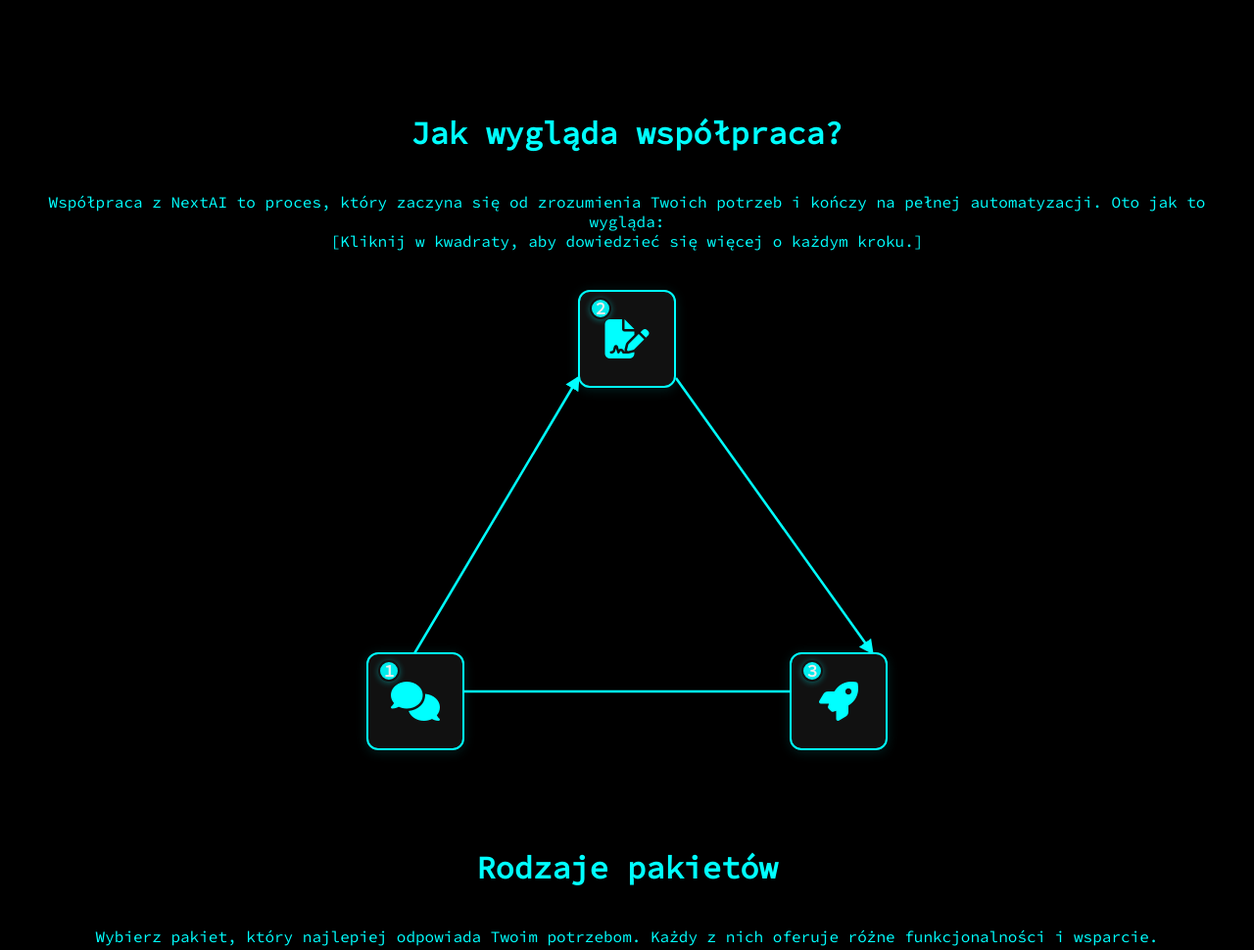
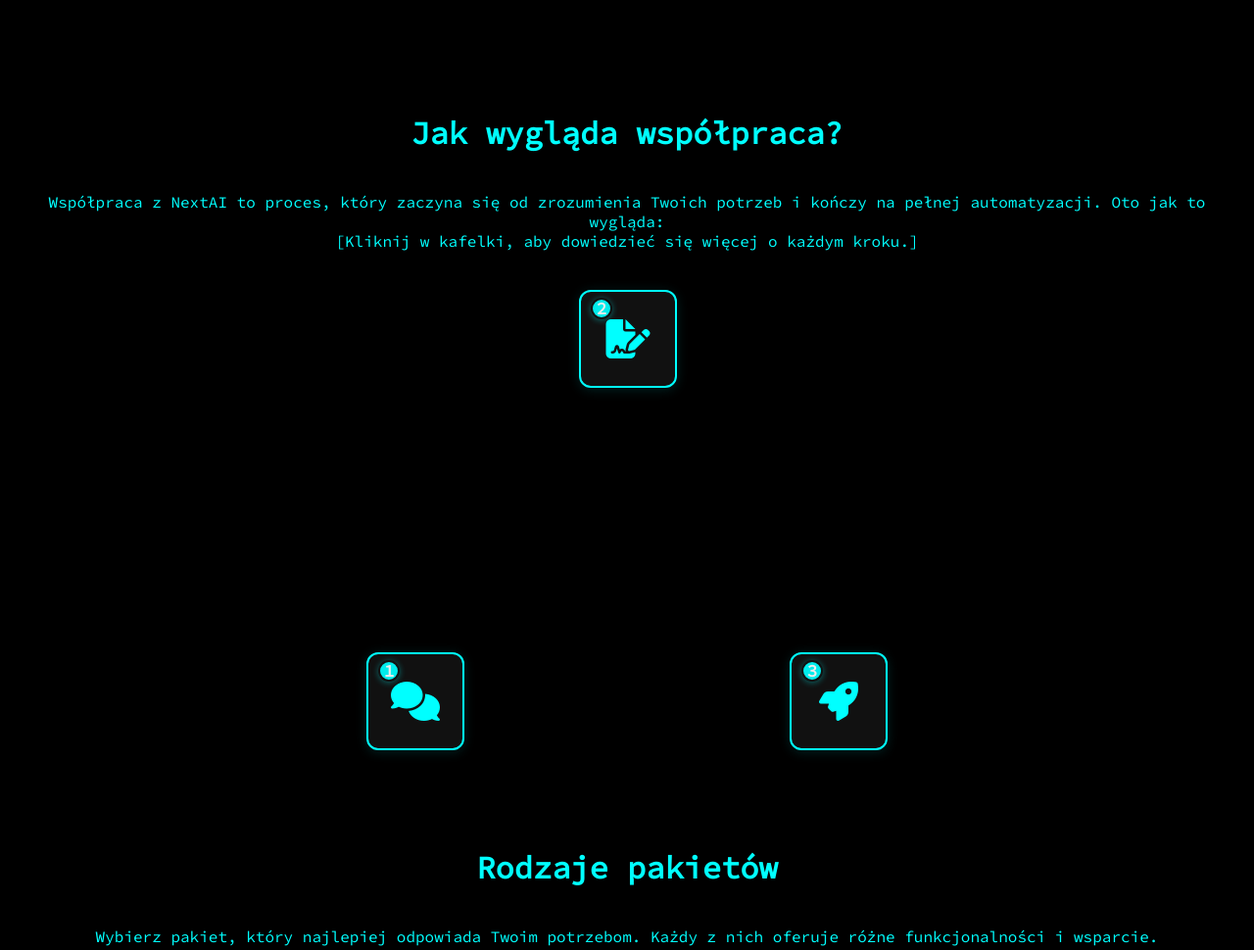
Before and after one commit to MatysiakQ/NextAI, a PHP site: page /main/index.html in a window 1280 px wide. Shown: the part 2151-3121 px from the top of the page at 98% size. Run offline with PHP 8.4, Linux system fonts and the light colour scheme.

Commit message:
i hte it

```diff
--- a/main/index.html
+++ b/main/index.html
@@ -162,30 +162,23 @@
     <h2 class="section-title glitch" data-text="Jak wygląda współpraca?">Jak wygląda współpraca?</h2>
     <p class="cooperation-description">Współpraca z NextAI to proces, który zaczyna się od zrozumienia Twoich potrzeb i
       kończy na pełnej automatyzacji. Oto jak to wygląda:</p>
-    <p class="triangle-box-info">[Kliknij w kwadraty, aby dowiedzieć się więcej o każdym kroku.]</p>
+    <p class="triangle-box-info">[Kliknij w kafelki, aby dowiedzieć się więcej o każdym kroku.]</p>
     <div class="cooperation-container triangle-layout">
-      <div class="triangle-box box-1">
+      <!-- Góra (Umowa) -->
+      <div class="triangle-box box-1" id="triangle-umowa">
         <span class="triangle-step-label">2</span>
         <i class="fa-solid fa-file-signature" title="Umowa"></i>
       </div>
-      <div class="triangle-box box-2">
+      <!-- Lewy dół (Konsultacja) -->
+      <div class="triangle-box box-2" id="triangle-konsultacja">
         <span class="triangle-step-label">1</span>
         <i class="fa-solid fa-comments" title="Konsultacja"></i>
       </div>
-      <div class="triangle-box box-3">
+      <!-- Prawy dół (Wdrożenie) -->
+      <div class="triangle-box box-3" id="triangle-wdrozenie">
         <span class="triangle-step-label">3</span>
         <i class="fa-solid fa-rocket" title="Wdrożenie"></i>
       </div>
-      <svg class="triangle-arrows" viewBox="0 0 700 550">
-        <defs>
-          <marker id="arrow" viewBox="0 0 10 10" refX="8" refY="5" markerWidth="6" markerHeight="6" orient="auto">
-            <path d="M0,0 L10,5 L0,10 Z" fill="var(--accent-default)" />
-          </marker>
-        </defs>
-        <line class="arrow-1" x1="110" y1="450" x2="300" y2="130" marker-end="url(#arrow)" />
-        <line class="arrow-2" x1="400" y1="130" x2="600" y2="410" marker-end="url(#arrow)" />
-        <line class="arrow-3" x1="550" y1="450" x2="160" y2="450" marker-end="url(#arrow)" />
-      </svg>
     </div>
     <!-- MODALE DO KWADRATÓW WSPÓŁPRACY -->
     <div id="modal-1" class="modal hidden">
--- a/main/style.css
+++ b/main/style.css
@@ -522,8 +522,8 @@ section {
 /* Góra */
 .box-1 {
   top: 40px;
-  left: 50%;
-  transform: translateX(-50%);
+  left: 43%;
+  transform: none;
 }
 
 /* Dół lewy */
@@ -538,86 +538,6 @@ section {
   bottom: 40px;
   right: 12%;
   transform: none;
-}
-
-.triangle-arrows {
-  position: absolute;
-  top: 0; left: 0;
-  width: 700px;
-  height: 550px;
-  pointer-events: none;
-  z-index: 1;
-}
-.triangle-arrows line {
-  stroke: var(--accent-default);
-  stroke-width: 2.5;
-  marker-end: url(#arrow) !important; /* wymuś marker na każdej linii */
-}
-
-/* IDEALNE POZYCJE STRZAŁEK DLA DESKTOPA */
-@media (min-width: 901px) {
-  /* 1: Konsultacja (box-2) -> Umowa (box-1) */
-  .triangle-arrows line.arrow-1 {
-    x1: 134px; y1: 460px;    /* prawa krawędź box-2 */
-    x2: 350px; y2: 90px;     /* lewa krawędź box-1 */
-    marker-end: url(#arrow) !important;
-  }
-  /* 2: Umowa (box-1) -> Wdrożenie (box-3) */
-  .triangle-arrows line.arrow-2 {
-    x1: 450px; y1: 90px;     /* prawa krawędź box-1 */
-    x2: 566px; y2: 460px;    /* lewa krawędź box-3 */
-    marker-end: url(#arrow) !important;
-  }
-  /* 3: Wdrożenie (box-3) -> Konsultacja (box-2) */
-  .triangle-arrows line.arrow-3 {
-    x1: 616px; y1: 460px;    /* prawa krawędź box-3 */
-    x2: 84px; y2: 460px;     /* lewa krawędź box-2 */
-    marker-end: url(#arrow) !important;
-  }
-}
-
-/* Mobile/tablet - proporcjonalnie */
-@media (max-width: 900px) {
-  .triangle-layout, .triangle-arrows {
-    width: 98vw;
-    max-width: 98vw;
-    height: 350px;
-  }
-  /* ...existing code... */
-  /* Strzałki na mobile: wyliczane względem szerokości ekranu */
-  .triangle-arrows line.arrow-1 {
-    x1: calc(10vw + 100px); y1: 340px;   /* prawa krawędź box-2 */
-    x2: 50vw; y2: 60px;                  /* lewa krawędź box-1 */
-  }
-  .triangle-arrows line.arrow-2 {
-    x1: calc(50vw + 50px); y1: 60px;     /* prawa krawędź box-1 */
-    x2: calc(90vw); y2: 340px;           /* lewa krawędź box-3 */
-  }
-  .triangle-arrows line.arrow-3 {
-    x1: calc(90vw + 100px); y1: 340px;   /* prawa krawędź box-3 */
-    x2: 10vw; y2: 340px;                 /* lewa krawędź box-2 */
-  }
-}
-@media (max-width: 600px) {
-  .triangle-layout, .triangle-arrows {
-    width: 98vw;
-    height: 220px;
-  }
-  .box-1 { top: 6px; left: 50%; transform: translateX(-50%);}
-  .box-2 { bottom: 6px; left: 10vw; transform: none;}
-  .box-3 { bottom: 6px; right: 10vw; transform: none;}
-  .triangle-arrows line.arrow-1 {
-    x1: 22vw; y1: 200px;
-    x2: 50vw; y2: 28px;
-  }
-  .triangle-arrows line.arrow-2 {
-    x1: 50vw; y1: 28px;
-    x2: 78vw; y2: 200px;
-  }
-  .triangle-arrows line.arrow-3 {
-    x1: 74vw; y1: 195px;
-    x2: 26vw; y2: 195px;
-  }
 }
 
 /* === TRIANGLE KAFELKI: OZNACZENIA KROKÓW === */
```
